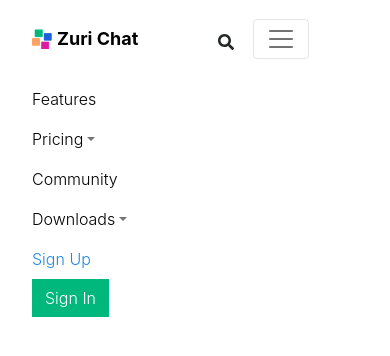
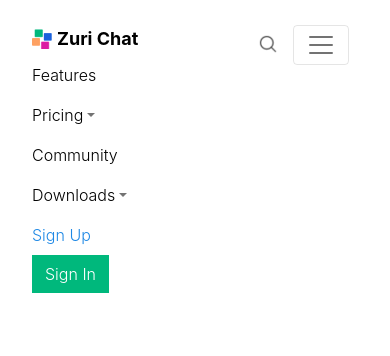
Before and after one commit to agkayster/header-app, a React (Create React App) app: page / in a window 390 px wide. Shown: the top 356 px of the page. Built offline with nearby package versions, Linux system fonts and the light colour scheme.

Commit message:
finished

```diff
--- a/src/components/Navbar.js
+++ b/src/components/Navbar.js
@@ -1,30 +1,37 @@
 import { Link, withRouter } from 'react-router-dom';
-import navStyles from '../styles/Navbar.module.css';
+import headerStyles from '../styles/Navbar.module.css';
 import navlogo from '../assets/images/hngLogo.png';
+import searchlogo from '../assets/images/search.png';
 
 const Navbar = () => {
 	return (
-		<nav className={`${navStyles.navbar} navbar-expand-lg navbar-light`}>
+		<nav className={`${headerStyles.navbar} navbar-expand-lg navbar-light`}>
 			<div className='container-fluid'>
-				<Link to='/' className={`${navStyles.navbarBrand}`}>
+				<Link to='/' className={`${headerStyles.navbarBrand}`}>
 					<img
 						src={navlogo}
 						alt='zuri-logo'
 						width='20'
 						height='20'
-						className={`d-inline-block align-text-top ${navStyles.image}`}
+						className={`d-inline-block align-text-top ${headerStyles.image}`}
 					/>
-					<span className={`${navStyles.zuriChat}`}>Zuri Chat</span>
+					<span className={`${headerStyles.zuriChat}`}>
+						Zuri Chat
+					</span>
 				</Link>
 
-				<div className='nav-item search'>
-					<span className={`${navStyles.searchLogo1}`}>
-						<i className='fas fa-search'></i>
-					</span>
+				<div className={`nav-item ${headerStyles.searchLogo1}`}>
+					<img
+						src={searchlogo}
+						alt='zuri-logo'
+						width='20'
+						height='20'
+						className={`d-inline-block align-text-top ${headerStyles.searchLogo1}`}
+					/>
 				</div>
 
 				<button
-					className={`navbar-toggler ${navStyles.navButton}`}
+					className={`navbar-toggler ${headerStyles.navButton}`}
 					type='button'
 					data-bs-toggle='collapse'
 					data-bs-target='#navbarNavDropdown'
@@ -34,15 +41,15 @@ const Navbar = () => {
 					<span className='navbar-toggler-icon'></span>
 				</button>
 				<div
-					className={`${navStyles.collapse} navbar-collapse`}
+					className={`${headerStyles.collapse} navbar-collapse`}
 					id='navbarNavDropdown'>
-					<ul className={`navbar-nav ${navStyles.navbarNav}`}>
+					<ul className={`navbar-nav ${headerStyles.navbarNav}`}>
 						<li className='nav-item'>
 							<Link
 								to='/features'
-								className={`nav-link active ${navStyles.navLinkFeatures}`}
+								className={`nav-link active ${headerStyles.navLinkFeatures}`}
 								aria-current='page'>
-								<span className={`${navStyles.features}`}>
+								<span className={`${headerStyles.features}`}>
 									Features
 								</span>
 							</Link>
@@ -50,11 +57,11 @@ const Navbar = () => {
 						<li className='nav-item'>
 							<Link
 								to='/pricing'
-								className={`nav-link dropdown-toggle ${navStyles.navLinkPricing}`}
+								className={`nav-link dropdown-toggle ${headerStyles.navLinkPricing}`}
 								role='button'
 								data-bs-toggle='dropdown'
 								aria-expanded='false'>
-								<span className={`${navStyles.pricing}`}>
+								<span className={`${headerStyles.pricing}`}>
 									Pricing
 								</span>
 							</Link>
@@ -62,8 +69,8 @@ const Navbar = () => {
 						<li className='nav-item'>
 							<Link
 								to='/community'
-								className={`nav-link ${navStyles.navLinkComms}`}>
-								<span className={`${navStyles.comms}`}>
+								className={`nav-link ${headerStyles.navLinkComms}`}>
+								<span className={`${headerStyles.comms}`}>
 									Community
 								</span>
 							</Link>
@@ -71,25 +78,29 @@ const Navbar = () => {
 						<li className='nav-item'>
 							<Link
 								to='/downloads'
-								className={`nav-link dropdown-toggle ${navStyles.navLinkDownloads}`}
+								className={`nav-link dropdown-toggle ${headerStyles.navLinkDownloads}`}
 								role='button'
 								data-bs-toggle='dropdown'
 								aria-expanded='false'>
-								<span className={`${navStyles.download}`}>
+								<span className={`${headerStyles.download}`}>
 									Downloads
 								</span>
 							</Link>
 						</li>
-						<li className='nav-item'>
-							<span className={`${navStyles.searchLogo}`}>
-								<i className='fas fa-search'></i>
-							</span>
+						<li className={`nav-item ${headerStyles.searchLogo}`}>
+							<img
+								src={searchlogo}
+								alt='search-logo'
+								width='20'
+								height='20'
+								className={`d-inline-block align-text-top ${headerStyles.searchLogo}`}
+							/>
 						</li>
 						<li className='nav-item'>
 							<Link
 								to='/signup'
-								className={`nav-link ${navStyles.navLinkSignUp}`}>
-								<span className={`${navStyles.signU}`}>
+								className={`nav-link ${headerStyles.navLinkSignUp}`}>
+								<span className={`${headerStyles.signU}`}>
 									Sign Up
 								</span>
 							</Link>
@@ -97,9 +108,9 @@ const Navbar = () => {
 						<li className='nav-item'>
 							<Link
 								to='/signin'
-								className={`btn ${navStyles.signIn}`}
+								className={`btn ${headerStyles.signIn}`}
 								role='button'>
-								<span className={`${navStyles.signI}`}>
+								<span className={`${headerStyles.signI}`}>
 									Sign In
 								</span>
 							</Link>
--- a/src/styles/Navbar.module.css
+++ b/src/styles/Navbar.module.css
@@ -21,21 +21,21 @@
 .searchLogo {
 	position: relative;
 	right: 20px;
-	top: 10px;
-	margin-left: 140px;
-	margin-right: 15px;
+	top: 5px;
+	margin-left: 80px;
+	margin-right: -10px;
 }
 
 .navLinkFeatures {
-	margin-right: 50px;
+	margin-right: 40px;
 }
 
 .navLinkPricing {
-	margin-right: 50px;
+	margin-right: 40px;
 }
 
 .navLinkComms {
-	margin-right: 50px;
+	margin-right: 40px;
 }
 
 .navLinkSignUp {
@@ -157,7 +157,7 @@
 	.searchLogo {
 		position: relative;
 		right: 20px;
-		top: 10px;
+		top: 5px;
 		margin-left: 200px;
 		margin-right: 15px;
 	}
@@ -237,8 +237,8 @@
 
 	.navButton {
 		position: relative;
-		bottom: 20px;
-		left: 115px;
+		top: 10px;
+		left: 135px;
 	}
 
 	.navLink {
@@ -259,8 +259,8 @@
 	.searchLogo1 {
 		display: inline;
 		position: relative;
-		left: 80px;
-		top: 15px;
+		left: 60px;
+		top: 5px;
 	}
 
 	.signIn {
```
Also changed, not shown: src/assets/images/search.png (added), src/index.js (line endings or trailing spaces).
